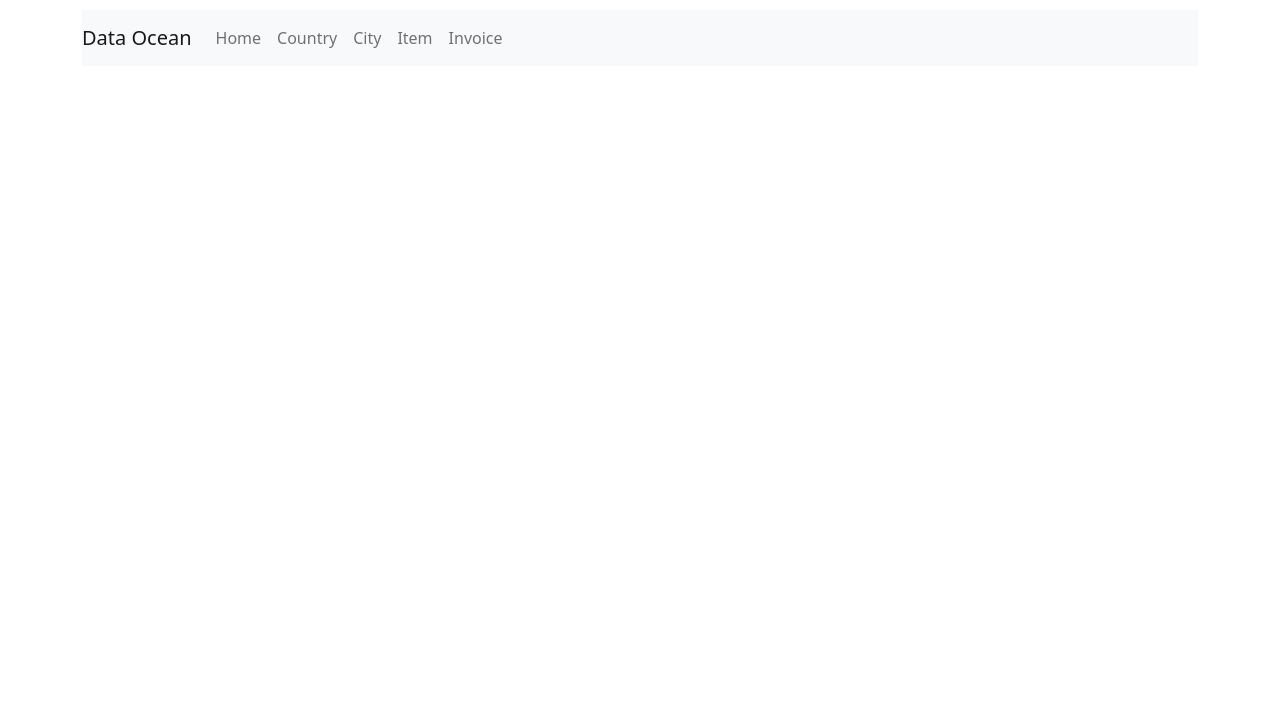
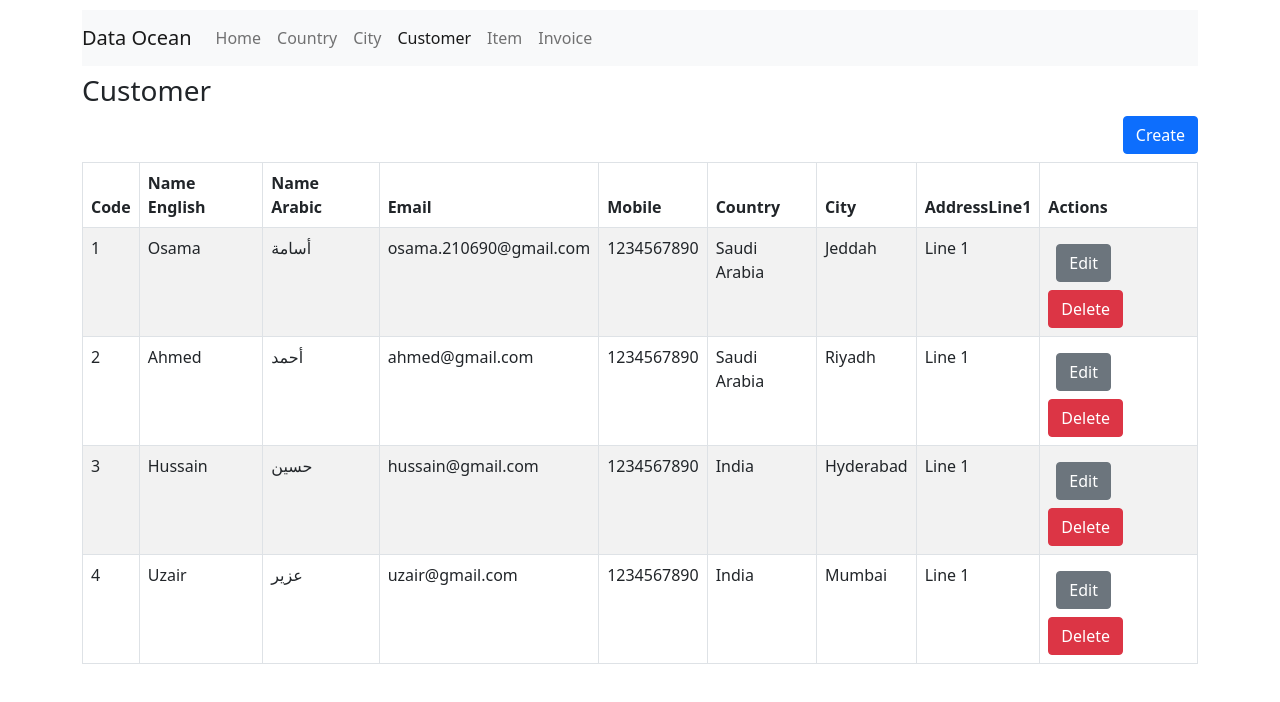
Before and after one commit to Osama210690/DataOcean.Frontend, a React (Create React App) app: page /customer in a window 1280 px wide. Shown: the top 702 px of the page. Built offline with nearby package versions, Linux system fonts and the light colour scheme.

Commit message:
Added Customer Page

```diff
--- a/src/App.js
+++ b/src/App.js
@@ -19,6 +19,7 @@ import Logout from './components/logout'
 import Home from './components/home'
 import Country from './components/country'
 import Cities from './components/cities'
+import Customer from './components/customer'
 import ItemMaster from './components/itemMaster'
 import Invoice from './components/invoice'
 
@@ -60,6 +61,11 @@ function App(props) {
               </NavLink>
             </li>
             <li className="nav-item active">
+              <NavLink className="nav-link" to="/customer">
+                Customer
+              </NavLink>
+            </li>
+            <li className="nav-item active">
               <NavLink className="nav-link" to="/items">
                 Item
               </NavLink>
@@ -78,6 +84,7 @@ function App(props) {
         </Route>
         <Route path="/country" component={Country}></Route>
         <Route path="/city" component={Cities}></Route>
+        <Route path="/customer" component={Customer}></Route>
         <Route path="/items" component={ItemMaster}></Route>
         <Route path="/invoice" component={Invoice}></Route>
       </Switch>
--- /dev/null
+++ b/src/components/customer.jsx
@@ -0,0 +1,305 @@
+import React, { useEffect, useState } from 'react'
+import {
+  Table,
+  Container,
+  Row,
+  Col,
+  Modal,
+  Button,
+  Form,
+  InputGroup,
+} from 'react-bootstrap'
+import localData from '../localData'
+import * as yup from 'yup'
+import { Formik } from 'formik'
+import ConfirmModal from './common/confirmModal'
+
+const Customer = (props) => {
+  //#region Form States
+
+  const [formTitle, setFormTitle] = useState('')
+
+  const [countryData, setCountryData] = useState([])
+  const [cityData, setCityData] = useState([])
+  const [customerData, setCustomerData] = useState([])
+
+  const [customerFormData, setCustomerFormData] = useState({
+    CustomerCode: '',
+    EnglishName: '',
+    ArabicName: '',
+    MobileNo: '',
+    Email: '',
+    CountryCode: '',
+    City_Code: '',
+    AddressLine1: '',
+    AddressLine2: '',
+    AddressLine3: '',
+  })
+
+  const [formAction, setFormAction] = useState('')
+
+  //#endregion
+
+  //#region Modal Visibility State
+  const [formShow, setFormShow] = useState(false)
+
+  const handleFormClose = () => setFormShow(false)
+  const handleFormShow = () => setFormShow(true)
+
+  //#endregion
+
+  //#region Validation Schema
+
+  const schema = yup.object().shape({
+    EnglishName: yup.string().max(50).required(),
+    ArabicName: yup.string().max(50).required(),
+    MobileNo: yup.number().required().positive().integer().max(10),
+    Email: yup.string().email().max(50).required(),
+    CountryCode: yup.string().max(4).required(),
+    City_Code: yup.string().max(4).required(),
+    AddressLine1: yup.string().max(250).required(),
+    AddressLine2: yup.string().max(250).required(),
+    AddressLine3: yup.string().max(250).required(),
+  })
+
+  //#endregion
+
+  //#region Confirmation Modal Visibility State
+  const [showConfirmation, setShowConfirmation] = useState(false)
+
+  const handleConfirmationClose = () => setShowConfirmation(false)
+  const handleConfirmationShow = () => setShowConfirmation(true)
+
+  const [confirmationKeyValue, setConfirmationKeyValue] = useState('')
+
+  //#endregion
+
+  //#region Form Actions
+  const resetForm = () => {
+    let customerFormDataCopy = { ...customerFormData }
+    customerFormDataCopy.CountryCode = ''
+    customerFormDataCopy.City_Code = ''
+    customerFormDataCopy.EnglishName = ''
+    customerFormDataCopy.ArabicName = ''
+    customerFormDataCopy.AddressLine1 = ''
+    customerFormDataCopy.AddressLine2 = ''
+    customerFormDataCopy.AddressLine3 = ''
+    customerFormDataCopy.Email = ''
+    customerFormDataCopy.MobileNo = ''
+
+    setCustomerFormData(customerFormDataCopy)
+
+    handleFormShow()
+  }
+
+  const onEditCustomer = () => {}
+
+  const onDeleteCustomer = () => {}
+
+  //#endregion
+
+  useEffect(() => {
+    setCountryData(localData.countries())
+    setCustomerData(localData.customers())
+  }, [])
+
+  return (
+    <div className="col-lg mt-2">
+      <h3>Customer</h3>
+      <div className="float-end mb-2">
+        <button
+          type="button"
+          onClick={() => {
+            setFormTitle('Create Customer')
+            setFormAction('Create')
+            resetForm()
+          }}
+          className="btn btn-primary"
+        >
+          Create
+        </button>
+      </div>
+
+      <div>
+        <Table striped bordered hover>
+          <thead>
+            <tr>
+              <th>Code</th>
+              <th>Name English</th>
+              <th>Name Arabic</th>
+              <th>Email</th>
+              <th>Mobile</th>
+              <th>Country</th>
+              <th>City</th>
+              <th>AddressLine1</th>
+
+              <th>Actions</th>
+            </tr>
+          </thead>
+          <tbody>
+            {customerData.map((customer) => (
+              <tr key={customer.CustomerCode}>
+                <td>{customer.CustomerCode}</td>
+                <td>{customer.EnglishName}</td>
+                <td>{customer.ArabicName}</td>
+                <td>{customer.Email}</td>
+                <td>{customer.MobileNo}</td>
+                <td>{customer.Country.CountryName}</td>
+                <td>{customer.City.City_Name_English}</td>
+                <td>{customer.AddressLine1}</td>
+
+                <td>
+                  <button
+                    type="button"
+                    onClick={() => {
+                      onEditCustomer(customer.CountryCode)
+                    }}
+                    className="btn btn-secondary m-2"
+                  >
+                    Edit
+                  </button>
+
+                  <button
+                    type="button"
+                    onClick={() => {
+                      setConfirmationKeyValue(customer.CountryCode)
+                      handleConfirmationShow()
+                    }}
+                    className="btn btn-danger"
+                  >
+                    Delete
+                  </button>
+                </td>
+              </tr>
+            ))}
+          </tbody>
+        </Table>
+      </div>
+
+      <div>
+        {/* Form Modal */}
+        <Modal show={formShow} size="lg" onHide={handleFormClose}>
+          <Modal.Header closeButton>
+            <Modal.Title>{formTitle}</Modal.Title>
+          </Modal.Header>
+          <Modal.Body>
+            <Formik
+              validationSchema={schema}
+              onSubmit={(values, actions) => {
+                handleFormClose()
+              }}
+              initialValues={customerFormData}
+            >
+              {({
+                handleSubmit,
+                handleChange,
+                handleBlur,
+                handleReset,
+                values,
+                touched,
+                isValid,
+                errors,
+              }) => (
+                <Form noValidate onSubmit={handleSubmit} onReset={handleReset}>
+                  <Form.Group
+                    as={Row}
+                    className="mb-3"
+                    controlId="formHorizontalEmail"
+                  >
+                    <Form.Label column sm={2}>
+                      Name English
+                    </Form.Label>
+                    <Col sm={10}>
+                      <Form.Control
+                        name="EnglishName"
+                        type="text"
+                        value={values.EnglishName}
+                        onChange={handleChange}
+                        isValid={touched.EnglishName && !errors.EnglishName}
+                        isInvalid={!!errors.EnglishName}
+                      />
+                    </Col>
+                  </Form.Group>
+
+                  <Form.Group
+                    as={Row}
+                    className="mb-3"
+                    controlId="formHorizontalPassword"
+                  >
+                    <Form.Label column sm={2}>
+                      Name Arabic
+                    </Form.Label>
+                    <Col sm={10}>
+                      <Form.Control
+                        name="ArabicName"
+                        type="text"
+                        value={values.ArabicName}
+                        onChange={handleChange}
+                        isValid={touched.ArabicName && !errors.ArabicName}
+                        isInvalid={!!errors.ArabicName}
+                      />
+                    </Col>
+                  </Form.Group>
+
+                  <Form.Group
+                    as={Row}
+                    className="mb-3"
+                    controlId="formHorizontalEmail"
+                  >
+                    <Form.Label column sm={2}>
+                      Country
+                    </Form.Label>
+                    <Col sm={10}>
+                      <Form.Select
+                        onChange={handleChange}
+                        name="CountryCode"
+                        value={values.CountryCode}
+                        isValid={touched.CountryCode && !errors.CountryCode}
+                      >
+                        <option value="">Select</option>
+                        {countryData.map((country) => (
+                          <option
+                            key={country.CountryCode}
+                            value={country.CountryCode}
+                          >
+                            {country.CountryName}
+                          </option>
+                        ))}
+                      </Form.Select>
+                    </Col>
+                  </Form.Group>
+
+                  <Form.Group as={Row} className="mb-3">
+                    <Col sm={{ span: 10, offset: 2 }}>
+                      <Button className="btn btn-primary" type="submit">
+                        {formAction === 'Create' ? 'Submit' : 'Update'}
+                      </Button>
+
+                      <Button className="btn btn-secondary m-2" type="reset">
+                        Reset
+                      </Button>
+                    </Col>
+                  </Form.Group>
+                </Form>
+              )}
+            </Formik>
+          </Modal.Body>
+        </Modal>
+
+        {/* Confirmation Modal */}
+        <ConfirmModal
+          isVisible={showConfirmation}
+          handleShow={handleConfirmationShow}
+          handleHide={handleConfirmationClose}
+          handleAction={onDeleteCustomer}
+          buttonText="Yes"
+          modalTitle="Confirmation"
+          modalMessage="Are you sure you want to delete this country?"
+          modalKeyValue={confirmationKeyValue}
+        />
+      </div>
+    </div>
+  )
+}
+
+export default Customer
--- a/src/localData.js
+++ b/src/localData.js
@@ -49,8 +49,8 @@ const customers = () => [
     ArabicName: 'أسامة',
     MobileNo: '1234567890',
     Email: 'osama.210690@gmail.com',
-    Couontry: 'Saudi Arabia',
-    City: 'Jeddah',
+    Country: { CountryCode: 101, CountryName: 'Saudi Arabia' },
+    City: { City_Code: 501, City_Name_English: 'Jeddah' },
     AddressLine1: 'Line 1',
     AddressLine2: 'Line 2',
     AddressLine3: 'Line 3',
@@ -61,8 +61,8 @@ const customers = () => [
     ArabicName: 'أحمد',
     MobileNo: '1234567890',
     Email: 'ahmed@gmail.com',
-    Couontry: 'Saudi Arabia',
-    City: 'Riyadh',
+    Country: { CountryCode: 101, CountryName: 'Saudi Arabia' },
+    City: { City_Code: 502, City_Name_English: 'Riyadh' },
     AddressLine1: 'Line 1',
     AddressLine2: 'Line 2',
     AddressLine3: 'Line 3',
@@ -73,8 +73,8 @@ const customers = () => [
     ArabicName: 'حسين',
     MobileNo: '1234567890',
     Email: 'hussain@gmail.com',
-    Couontry: 'India',
-    City: 'Hyderabad',
+    Country: { CountryCode: 102, CountryName: 'India' },
+    City: { City_Code: 503, City_Name_English: 'Hyderabad' },
     AddressLine1: 'Line 1',
     AddressLine2: 'Line 2',
     AddressLine3: 'Line 3',
@@ -85,8 +85,8 @@ const customers = () => [
     ArabicName: 'عزير',
     MobileNo: '1234567890',
     Email: 'uzair@gmail.com',
-    Couontry: 'India',
-    City: 'Lakshadweep',
+    Country: { CountryCode: 102, CountryName: 'India' },
+    City: { City_Code: 504, City_Name_English: 'Mumbai' },
     AddressLine1: 'Line 1',
     AddressLine2: 'Line 2',
     AddressLine3: 'Line 3',
```
